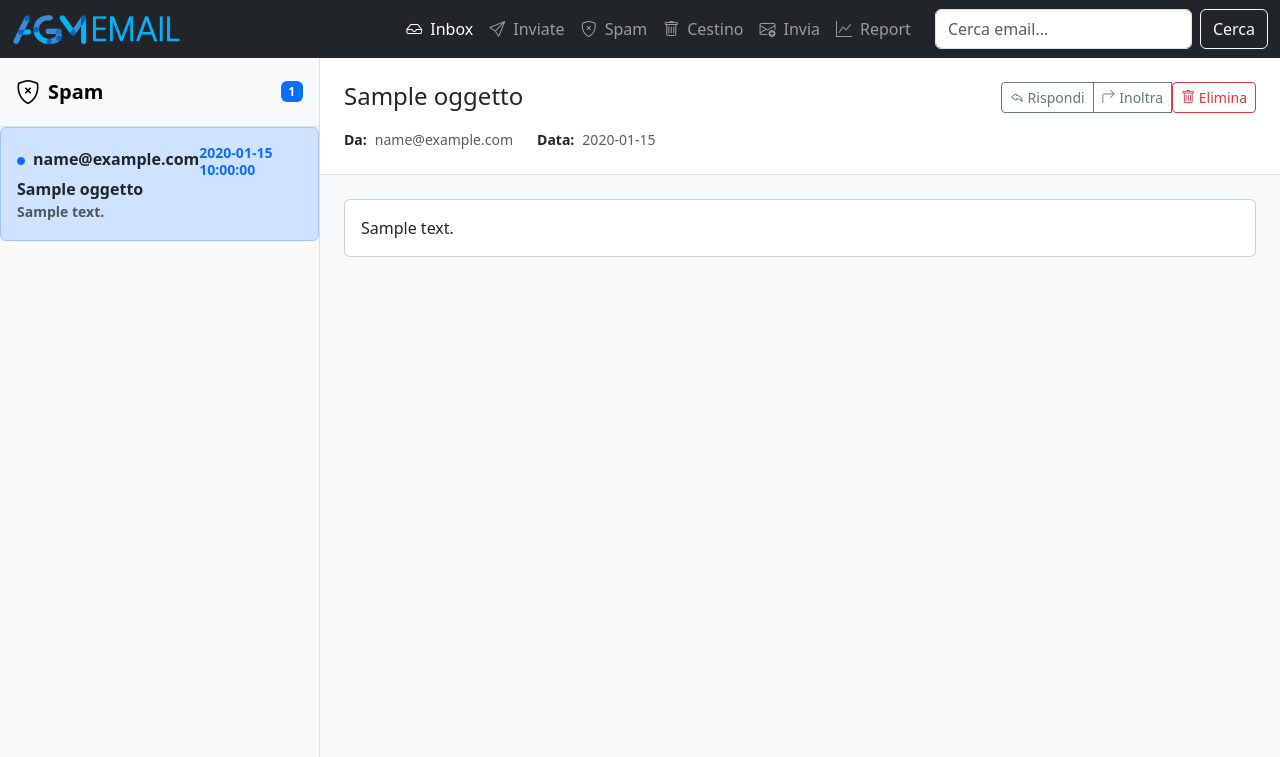
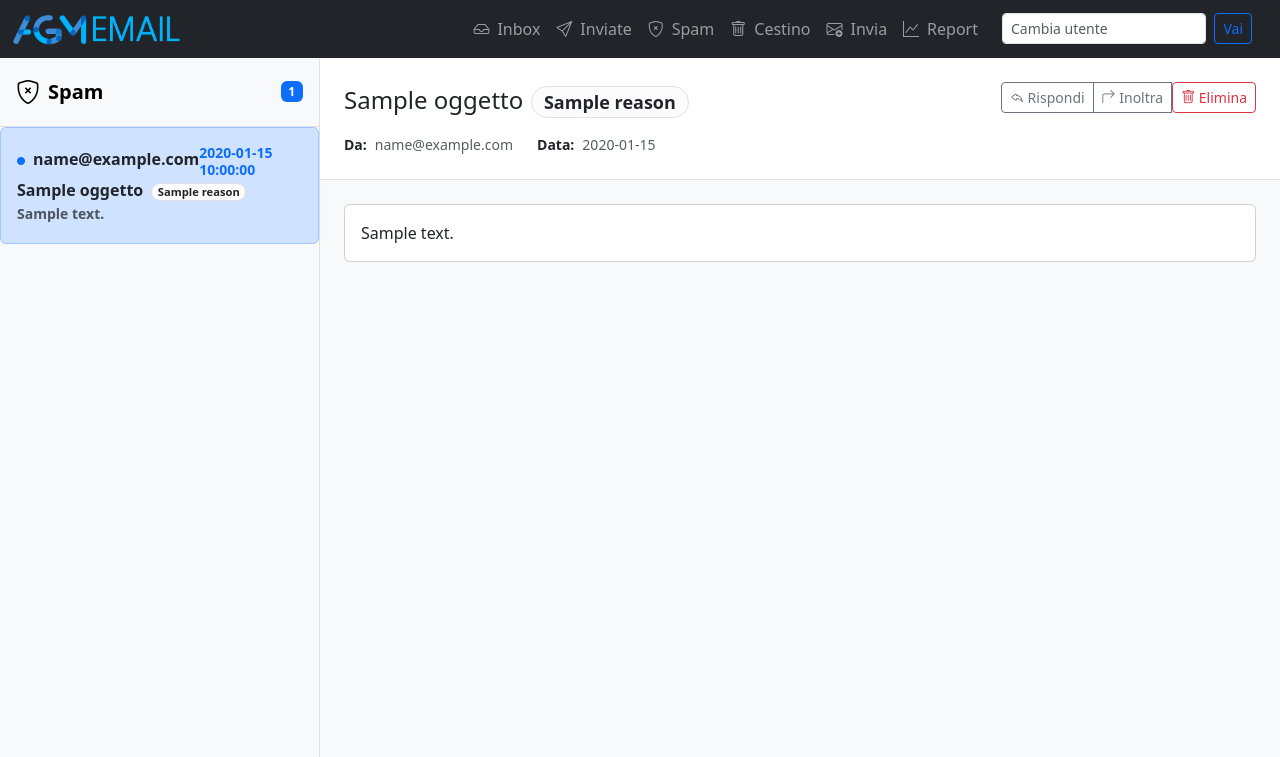
Before and after one commit to Jhonpur/Phishing_Email_Classifier, a FastAPI app: template Frontend/templates/spam.html in a window 1280 px wide. Shown: the top 757 px of the page. Run offline with FastAPI, Linux system fonts and the light colour scheme; the template is opened without the code that fills it: most values are stand-ins (such as "Sample title", 1, 10 or a date in 2020); some libraries are stand-ins or nearby versions.

Commit message:
demo funzionante
ancora da tradurre tutto in inglese, aggiustare report

```diff
--- a/Frontend/templates/base.html
+++ b/Frontend/templates/base.html
@@ -37,40 +37,48 @@
       <div class="offcanvas-body">
         <ul class="navbar-nav justify-content-end flex-grow-1 pe-3">
           <li class="nav-item">
-            <a class="nav-link active" aria-current="page" href="/inbox?user_mail=angebonheur@email.com">
+            <a class="nav-link {% if current_page == 'inbox' %}active{% endif %}" aria-current="page" href="/inbox?user_mail={{ user_mail }}">
               <i class="bi bi-inbox me-2"></i>Inbox
             </a>
           </li>
           <li class="nav-item">
-            <a class="nav-link" href="/sent?user_mail=angebonheur@email.com">
+            <a class="nav-link {% if current_page == 'sent' %}active{% endif %}" href="/sent?user_mail={{ user_mail }}">
               <i class="bi bi-send me-2"></i>Inviate
             </a>
           </li>
           <li class="nav-item">
-            <a class="nav-link" href="/spam?user_mail=angebonheur@email.com">
+            <a class="nav-link {% if current_page == 'spam' %}active{% endif %}" href="/spam?user_mail={{ user_mail }}">
               <i class="bi bi-shield-x me-2"></i>Spam
             </a>
           </li>
           <li class="nav-item">
-            <a class="nav-link" href="/trash?user_mail=angebonheur@email.com">
+            <a class="nav-link {% if current_page == 'trash' %}active{% endif %}" href="/trash?user_mail={{ user_mail }}">
               <i class="bi bi-trash me-2"></i>Cestino
             </a>
           </li>
           <li class="nav-item">
-            <a class="nav-link" href="/send?user_mail=angebonheur@email.com">
+            <a class="nav-link {% if current_page == 'send' %}active{% endif %}" href="/send?user_mail={{ user_mail }}">
               <i class="bi bi-envelope-plus me-2"></i>Invia
             </a>
           </li>
           <li class="nav-item">
-            <a class="nav-link" href="/report_pdf?user_mail=angebonheur@email.com">
+            <a class="nav-link" href="/report_pdf?user_mail={{ user_mail }}">
               <i class="bi bi-graph-up me-2"></i>Report
             </a>
           </li>
         </ul>
 
-        <form class="d-flex mt-3 mt-lg-0" role="search">
+        <!-- <form class="d-flex mt-3 mt-lg-0" role="search">
           <input class="form-control me-2" type="search" placeholder="Cerca email..." aria-label="Search">
           <button class="btn btn-outline-light" type="submit">Cerca</button>
+        </form> -->
+        <form method="get" action="/inbox" class="d-flex align-items-center ms-auto me-3" style="max-width: 250px;">
+          <input type="email"
+                name="user_mail"
+                class="form-control form-control-sm me-2"
+                placeholder="Cambia utente"
+                required>
+          <button type="submit" class="btn btn-outline-primary btn-sm">Vai</button>
         </form>
       </div>
     </div>
--- a/Frontend/templates/spam.html
+++ b/Frontend/templates/spam.html
@@ -18,7 +18,7 @@
         <!-- Lista email -->
         <div class="list-group list-group-flush border-bottom scrollarea flex-grow-1" style="overflow-y: scroll;">
           {% for email in emails %}
-          <a href="/spam?user_mail={{ user_mail }}&selected_email_id={{ email.id }}"
+          <a href="/spam?user_mail={{ user_mail }}&email_id={{ email.id }}"
              class="list-group-item list-group-item-action py-3 lh-sm
                     {% if selected_email and selected_email.id == email.id %}bg-primary-subtle border border-primary-subtle rounded{% endif %}
                     {% if not email.is_read %}fw-bold{% endif %}">
@@ -33,7 +33,31 @@
                 {{ email.formatted_date }}
               </small>
             </div>
-            <div class="mb-1 {% if not email.is_read %}fw-semibold{% endif %}">{{ email.oggetto }}</div>
+            <div class="mb-1 d-flex flex-wrap align-items-center {% if not email.is_read %}fw-semibold{% endif %}">
+              <span class="me-2">{{ email.oggetto }}</span>
+
+              {% if email.spam_reason %}
+                {% for reason in email.spam_reason %}
+                  <span class="badge rounded-pill me-1 mt-1
+                    {% if reason == 'Dati sensibili' %}
+                      bg-danger-subtle text-danger border border-danger-subtle
+                    {% elif reason == 'Contiene link' %}
+                      bg-warning-subtle text-warning border border-warning-subtle
+                    {% elif reason == 'Link a indirizzo IP' %}
+                      bg-info-subtle text-info border border-info-subtle
+                    {% elif reason == 'Dominio sospetto' %}
+                      bg-secondary-subtle text-secondary border border-secondary-subtle
+                    {% elif reason == 'Marketing aggressivo' %}
+                      bg-success-subtle text-success border border-success-subtle
+                    {% else %}
+                      bg-light-subtle text-dark border
+                    {% endif %}"
+                    style="font-size: 0.7rem; padding: 0.25em 0.5em;">
+                    {{ reason }}
+                  </span>
+                {% endfor %}
+              {% endif %}
+            </div>
             <div class="col-10 mb-1 small text-body-secondary">
               {{ email.descrizione[:50] }}{% if email.descrizione|length > 50 %}...{% endif %}
             </div>
@@ -51,14 +75,39 @@
         <!-- Header email selezionata -->
         <div class="border-bottom p-4 bg-white">
           <div class="d-flex justify-content-between align-items-start mb-3">
-            <h4 class="mb-0">{{ selected_email.oggetto }}</h4>
+            <h4 class="mb-0 d-flex flex-wrap align-items-center">
+              <span class="me-2">{{ selected_email.oggetto }}</span>
+
+              {% if selected_email.spam_reason %}
+                {% for reason in selected_email.spam_reason %}
+                  <span class="badge rounded-pill me-1 mt-1
+                    {% if reason == 'Dati sensibili' %}
+                      bg-danger-subtle text-danger border border-danger-subtle
+                    {% elif reason == 'Contiene link' %}
+                      bg-warning-subtle text-warning border border-warning-subtle
+                    {% elif reason == 'Link a indirizzo IP' %}
+                      bg-info-subtle text-info border border-info-subtle
+                    {% elif reason == 'Dominio sospetto' %}
+                      bg-secondary-subtle text-secondary border border-secondary-subtle
+                    {% elif reason == 'Marketing aggressivo' %}
+                      bg-success-subtle text-success border border-success-subtle
+                    {% else %}
+                      bg-light-subtle text-dark border
+                    {% endif %}">
+                    {{ reason }}
+                  </span>
+                {% endfor %}
+              {% endif %}
+            </h4>
             <div class="btn-group" role="group">
-              <button type="button" class="btn btn-outline-secondary btn-sm">
+              <a href="/send?user_mail={{ user_mail }}&reply_to={{ selected_email.id }}"
+                class="btn btn-outline-secondary btn-sm">
                 <i class="bi bi-reply"></i> Rispondi
-              </button>
-              <button type="button" class="btn btn-outline-secondary btn-sm">
+              </a>
+              <a href="/send?user_mail={{ user_mail }}&forward={{ selected_email.id }}"
+                class="btn btn-outline-secondary btn-sm">
                 <i class="bi bi-arrow-90deg-right"></i> Inoltra
-              </button>
+              </a>
               <form method="post" action="/delete_email">
                 <input type="hidden" name="user_mail" value="{{ user_mail }}">
                 <input type="hidden" name="email_id" value="{{ selected_email.id }}">
--- a/app/api/routes.py
+++ b/app/api/routes.py
@@ -6,6 +6,7 @@ from app.database.db import engine, Base, SessionLocal
 from app.database import crud, models, schemas
 from app.utils.pdf_generator import generate_report
 from datetime import datetime, timedelta, timezone
+from zoneinfo import ZoneInfo
 from io import BytesIO
 from predict_spam import predict_spam  # Your spam detection function
 
@@ -16,43 +17,6 @@ Base.metadata.create_all(bind=engine)
 SessionLocal = sessionmaker(autocommit=False, autoflush=False, bind=engine)
 db = SessionLocal()
 
-# Dati per spam
-MOCK_SPAM_EMAILS = [
-    {
-        "id": 201,
-        "sender": "noreply@fake-bank.com",
-        "subject": "URGENTE: Verifica il tuo conto",
-        "preview": "Il tuo conto verrà bloccato se non verifichi entro 24 ore...",
-        "date": datetime.now() - timedelta(hours=5),
-        "content": "ATTENZIONE: Il tuo conto bancario verrà sospeso. Clicca qui per verificare.",
-        "is_read": False
-    }
-]
-#from fastapi import FastAPI, HTTPException
-#from pydantic import BaseModel
-#from fastapi.responses import JSONResponse
-#app = FastAPI()
-#
-#class LoginData(BaseModel):
-#    email: str
-#    password: str
-#
-#@app.get("/", response_class=HTMLResponse)
-#def get_login(request: Request):
-#    return templates.TemplateResponse("login.html", {"request": request})
-#
-## Endpoint API per il login
-#@app.post("/login")
-#def login(data: LoginData):
-#    if data.email == "admin@email.com" and data.password == "123":
-#        return {
-#            "token": "jwt_token_fake_123",
-#            "user": {
-#                "email": data.email,
-#                "name": "Admin"
-#            }
-#        }
-#    return JSONResponse(status_code=401, content={"detail": "Credenziali errate"})
 
 @router.get("/", response_class=HTMLResponse)
 async def home(request: Request):
@@ -60,10 +24,17 @@ async def home(request: Request):
 
 
 def format_email_date(date):
-    today = datetime.today().date()
-    if date.date() == today:
-        return date.strftime("%H:%M")  # solo orario se è oggi
-    return date.strftime("%d/%m")      # altrimenti giorno/mese
+    # Se l'orario non ha timezone, assumiamo che sia in UTC e lo convertiamo
+    if date.tzinfo is None:
+        date = date.replace(tzinfo=ZoneInfo("UTC"))
+
+    # Convertiamo da UTC a Europe/Rome
+    date = date.astimezone(ZoneInfo("Europe/Rome"))
+    now = datetime.now(ZoneInfo("Europe/Rome"))
+
+    if date.date() == now.date():
+        return date.strftime("%H:%M")
+    return date.strftime("%d/%m")
 
 
 @router.get("/inbox", response_class=HTMLResponse)
@@ -75,8 +46,8 @@ async def inbox(request: Request, user_mail: str, selected_email_id: int = None)
     # Ottengo tutte le email ricevute
     emails = user.received
 
-    # Prendiamo solo le mail che non hanno status delete = 1/2
-    emails = [email for email in emails if not crud.get_user_email_delete_status(db, user.id, email.id)]
+    # Prendiamo solo le mail che non hanno status delete = 1/2, e che non siano spam
+    emails = [email for email in emails if not crud.get_user_email_delete_status(db, user.id, email.id)and not email.stato_spam]
 
     # Ordina email per data (più recenti prima)
     sorted_emails = sorted(emails, key=lambda x: x.data, reverse=True)
@@ -84,18 +55,11 @@ async def inbox(request: Request, user_mail: str, selected_email_id: int = None)
     # Controllo stato per pop-up di conferma email inviata
     sent = request.query_params.get("sent") == "true"
 
-    # Controllo stato di eliminazione per visualizzazione email
     # Aggiungi date formattate
     for email in sorted_emails:
         email.formatted_date = format_email_date(email.data)
         email.is_read = crud.get_user_email_read_status(db, user.id, email.id)
 
-        # Aggiungi info extra da database a ogni email
-    #for email in sorted_emails:
-    #    email.formatted_date = format_email_date(email.data)
-    #    # Qui leggiamo dal database se la mail è letta
-    #    read_status = crud.get_user_email_read_status(db, user.id, email.id)
-    #    email.is_read = read_status  # puoi usare anche email.stato_read, ma meglio is_read per templat
 
     selected_email = None
     if selected_email_id:
@@ -109,7 +73,8 @@ async def inbox(request: Request, user_mail: str, selected_email_id: int = None)
         "emails": sorted_emails,
         "selected_email": selected_email,
         "sent": sent,
-        "user_mail": user_mail
+        "user_mail": user_mail,
+        "current_page": "inbox"
     })
 
 # Caricamento del form
@@ -124,7 +89,7 @@ async def send_get(request: Request, user_mail: str, reply_to: int = None, forwa
         "oggetto": "",
         "descrizione": ""
     }
-    # DA AGGIORNARE PER COLLEGAMENTO AL DB, NON HO AGGIORNATO ANCORA I BOTTONI RISPONDI E INOLTRA NEI TEMPLATE
+
     if reply_to:
         # Risposta → Recupera email e precompila il destinatario e l’oggetto
         original = crud.get_email_by_id(db, reply_to)
@@ -143,7 +108,10 @@ async def send_get(request: Request, user_mail: str, reply_to: int = None, forwa
     return templates.TemplateResponse("send.html", {
         "request": request,
         "user_mail": user_mail,
-        "email_data": email_data
+        "email_data": email_data,
+        "reply_to": reply_to,
+        "forward": forward,
+        "current_page": "send"
     })
 
 # Invio del form
@@ -153,6 +121,7 @@ async def post_send_email(request: Request,
                           recipient: str = Form(...),
                           subject: str = Form(...),
                           content: str = Form(...),
+                          reply_to: int = Form(None),
                           #db: Session = Depends(get_db)
                           ):
     mittente = user_mail
@@ -196,23 +165,10 @@ async def post_send_email(request: Request,
         stato_spam=is_spam,
         spam_reason=spam_reasons,
         spam_probability=int(spam_probability*100),
-       # email_id_risposta=email_id_risposta
+        email_id_risposta=reply_to
     )
 
     return RedirectResponse(url=f"/inbox?user_mail={mittente}&sent=true", status_code=303)
-# @router.post("/send", response_class=HTMLResponse)
-# async def post_send_email(request: Request, recipient: str = Form(...), subject: str = Form(...), content: str = Form(...)
-# ):
-#     # Per ora stampa nel terminale o log — da sostituire con salvataggio nel DB
-#     print("EMAIL INVIATA:")
-#     print(f"Destinatario: {recipient}")
-#     print(f"Oggetto: {subject}")
-#     print(f"Contenuto: {content}")
-
-#     # In futuro: salva email nel database, triggera classificatore spam, ecc.
-
-#     # mostra pop-up di successo in inbox
-#     return RedirectResponse(url="/inbox?sent=true", status_code=303)
 
 
 @router.get("/sent", response_class=HTMLResponse)
@@ -221,7 +177,7 @@ async def sent(request: Request, user_mail: str, email_id: int = None):
     if not user:
         raise HTTPException(status_code=404, detail="User not found")
 
-    # 1. Ottieni le email inviate da questo utente
+    # Ottieniamo le email inviate da questo utente
     emails = crud.get_emails_sent_by_user(db, user.id)
 
     # Prendiamo solo le mail che non hanno status delete = 1/2
@@ -230,24 +186,25 @@ async def sent(request: Request, user_mail: str, email_id: int = None):
     # Ordina email per data (più recenti prima)
     sorted_emails = sorted(emails, key=lambda x: x.data, reverse=True)
 
-    # 2. Formatta la data per ogni email e imposta come lette
+    # Formatta la data per ogni email e imposta come lette
     for email in emails:
         email.formatted_date = format_email_date(email.data)
         email.is_read = True  # Forza lo stato come "letto" per le email inviate
 
-    # 3. Trova l’email selezionata
+    # Recupera l’email selezionata
     selected_email = None
     if email_id:
         selected_email = next((email for email in emails if email.id == email_id), None)
         if selected_email:
             selected_email.is_read = True  # opzionale, qui è puramente visivo
 
-    # 4. Passa tutto al template
+    # Passa tutto al template
     return templates.TemplateResponse("sent.html", {
         "request": request,
         "emails": sorted_emails,
         "selected_email": selected_email,
-        "user_mail": user_mail
+        "user_mail": user_mail,
+        "current_page": "sent"
     })
 
 
@@ -259,6 +216,9 @@ async def spam(request: Request, user_mail: str, email_id: int = None):
 
     # Ottieni le email di spam per l’utente
     emails = crud.get_spam_emails_by_user(db, user.id)
+
+    # Ordina email per data (più recenti prima)
+    sorted_emails = sorted(emails, key=lambda x: x.data, reverse=True)
 
     # Aggiungi date formattate e stato lettura
     for email in emails:
@@ -274,9 +234,10 @@ async def spam(request: Request, user_mail: str, email_id: int = None):
 
     return templates.TemplateResponse("spam.html", {
         "request": request,
-        "emails": emails,
+        "emails": sorted_emails,
         "selected_email": selected_email,
-        "user_mail": user_mail
+        "user_mail": user_mail,
+        "current_page": "spam"
     })
 
 
@@ -289,7 +250,7 @@ async def trash(request: Request, user_mail: str, email_id: int = None):
     # Recupera le email eliminate per l'utente
     emails = crud.get_deleted_emails_by_user(db, user.id)
 
-    # Mostriamo solo le mail con stato_deletee 1 (mail solo spostate nel cestino)
+    # Mostriamo solo le mail con stato_delete 1 (mail solo spostate nel cestino)
     emails = [email for email in emails if crud.get_user_email_delete_status(db, user.id, email.id) == 1]
 
     # Ordina email per data (più recenti prima)
@@ -311,7 +272,8 @@ async def trash(request: Request, user_mail: str, email_id: int = None):
         "request": request,
         "emails": sorted_emails,
         "selected_email": selected_email,
-        "user_mail": user_mail
+        "user_mail": user_mail,
+        "current_page": "trash"
     })
 
 
--- a/predict_spam.py
+++ b/predict_spam.py
@@ -77,7 +77,7 @@ def predict_spam(subject, body, model_path='predicter/spam_classifier_pipeline.j
 
 def classify_spam_reason(subject, body):
     text = (subject + ' ' + body).lower()
-    reasons = []
+    reasons = ['spam']
 
     if re.search(r'\b(bank|account|iban|card|login|password|verify|otp|credentials)\b', text):
         reasons.append('Dati sensibili')
```
Also changed, not shown: Frontend/templates/inbox.html (+6 -4 lines), Frontend/templates/send.html (+9 -3 lines), Frontend/templates/sent.html (+6 -4 lines), Frontend/templates/trash.html (+6 -4 lines), phising_email_detection_database.db.
